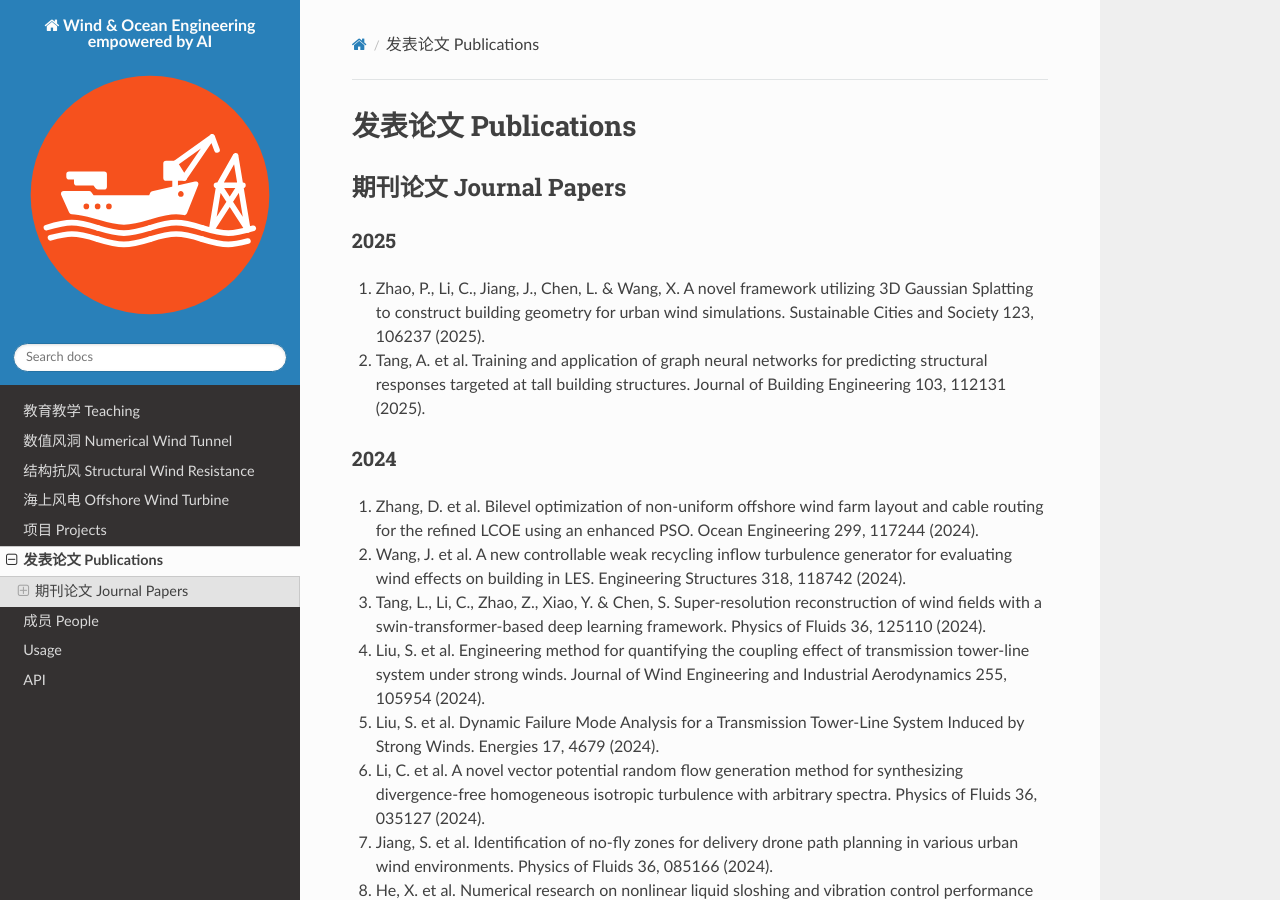
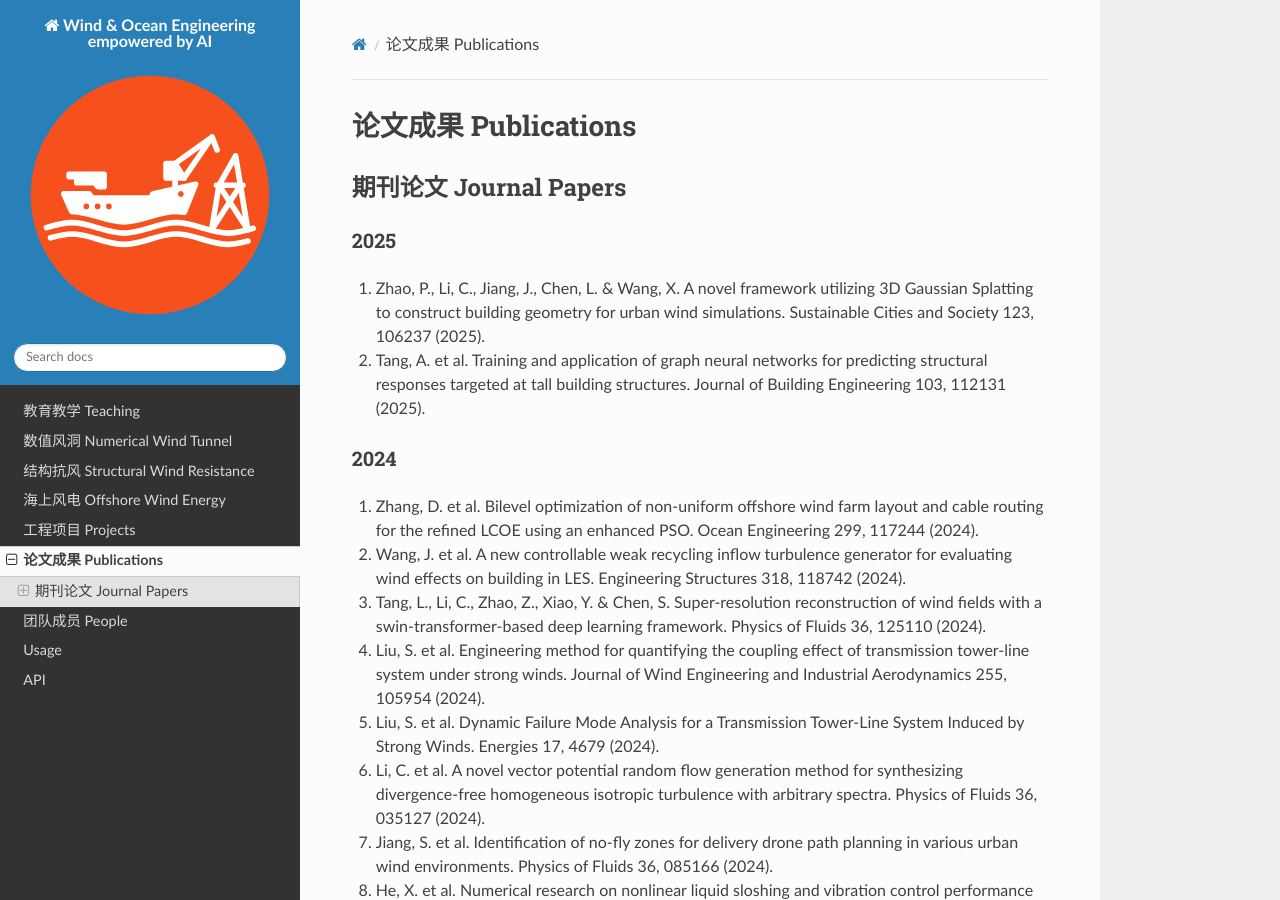
Before and after one commit to lichao689/rtdTest, a Sphinx documentation site: the page built from docs/source/Publications.rst, in a window 1280 px wide and 900 px high. Built offline with Sphinx 7.4.7 and the Read the Docs theme 3.1.0, drawn with Linux system fonts in a browser that asks for light colours.

Commit message:
update index.rst and add Publications.rst

```diff
--- a/docs/source/OffshoreWindTurbine.rst
+++ b/docs/source/OffshoreWindEnergy.rst
@@ -1,4 +1,4 @@
-海上风电 Offshore Wind Turbine
+海上风电 Offshore Wind Energy
 ================================
 
 
--- a/docs/source/People.rst
+++ b/docs/source/People.rst
@@ -1,5 +1,5 @@
-成员 People
-================
+团队成员 People
+===================
 
 
 在校博士生 PhD Students
--- a/docs/source/Projects.rst
+++ b/docs/source/Projects.rst
@@ -1,5 +1,5 @@
-项目 Projects
-================
+工程项目 Projects
+============================
 
 政府项目 Government Projects
 ------------------------------
--- a/docs/source/Publications.rst
+++ b/docs/source/Publications.rst
@@ -1,4 +1,4 @@
-发表论文 Publications
+论文成果 Publications
 ========================
 
 期刊论文 Journal Papers
--- a/docs/source/index.rst
+++ b/docs/source/index.rst
@@ -60,12 +60,9 @@ how to :ref:`installation` the project.
    Teaching
    NumericalWindTunnel
    WindResistance
-   OffshoreWindTurbine
+   OffshoreWindEnergy
    Projects
    Publications
    People
    usage
    api
-
-Publication
-----------------
```
